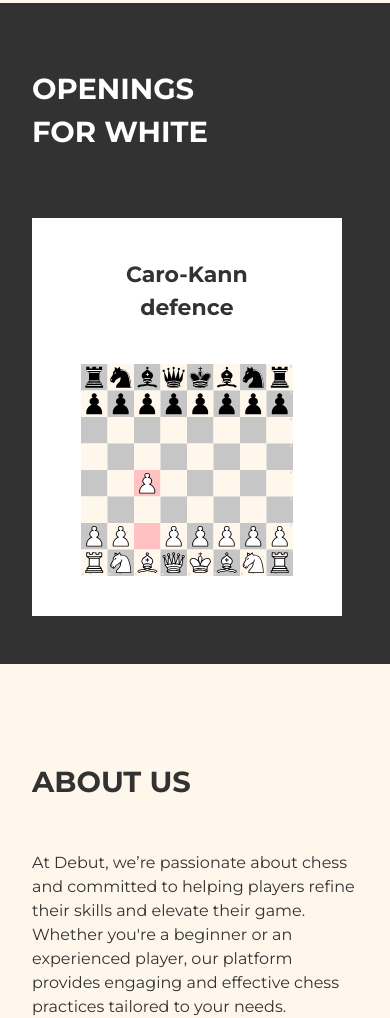
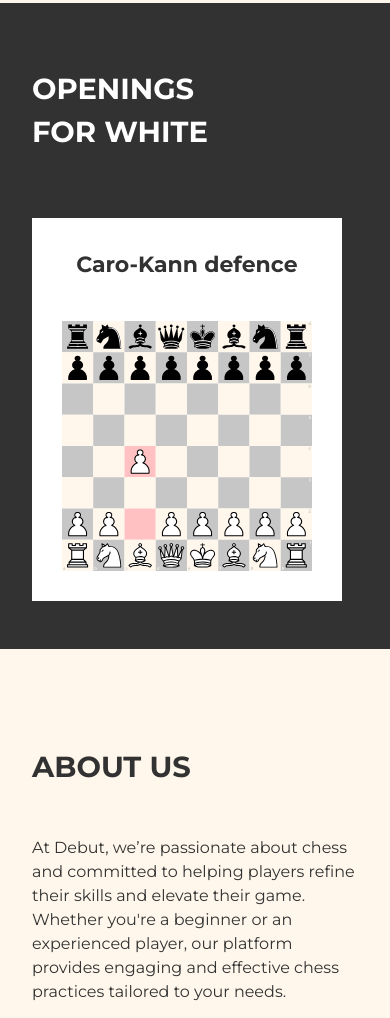
Before and after one commit to Makonew-Dev/fiverr-previews, a plain HTML site: page debut-463693efbe5a118db931610a541b18de/index.html in a window 390 px wide. Shown: the part 1315-2333 px from the top of the page. Drawn offline with Linux system fonts and the light colour scheme.

Commit message:
Debut Preview 1.3

```diff
--- a/debut-463693efbe5a118db931610a541b18de/index.html
+++ b/debut-463693efbe5a118db931610a541b18de/index.html
@@ -53,7 +53,7 @@
             <h2 class="py-16 sm:py-16">OPENINGS FOR WHITE</h2>
             <div class="flex scroller max-w-full overflow-x-auto space-x-8 text-dark pb-12">
 
-                <div class="sm:min-w-[32%] min-w-[95%]  bg-cWhite justify-center flex flex-col text-center px-[49px] py-[40px]">
+                <div class="openingCard">
                   <h4 class="pb-[40px]">Caro-Kann defence</h4>
                   <img src="./img/chessboards/white/englishopening.svg" alt="">
                 </div>
```
